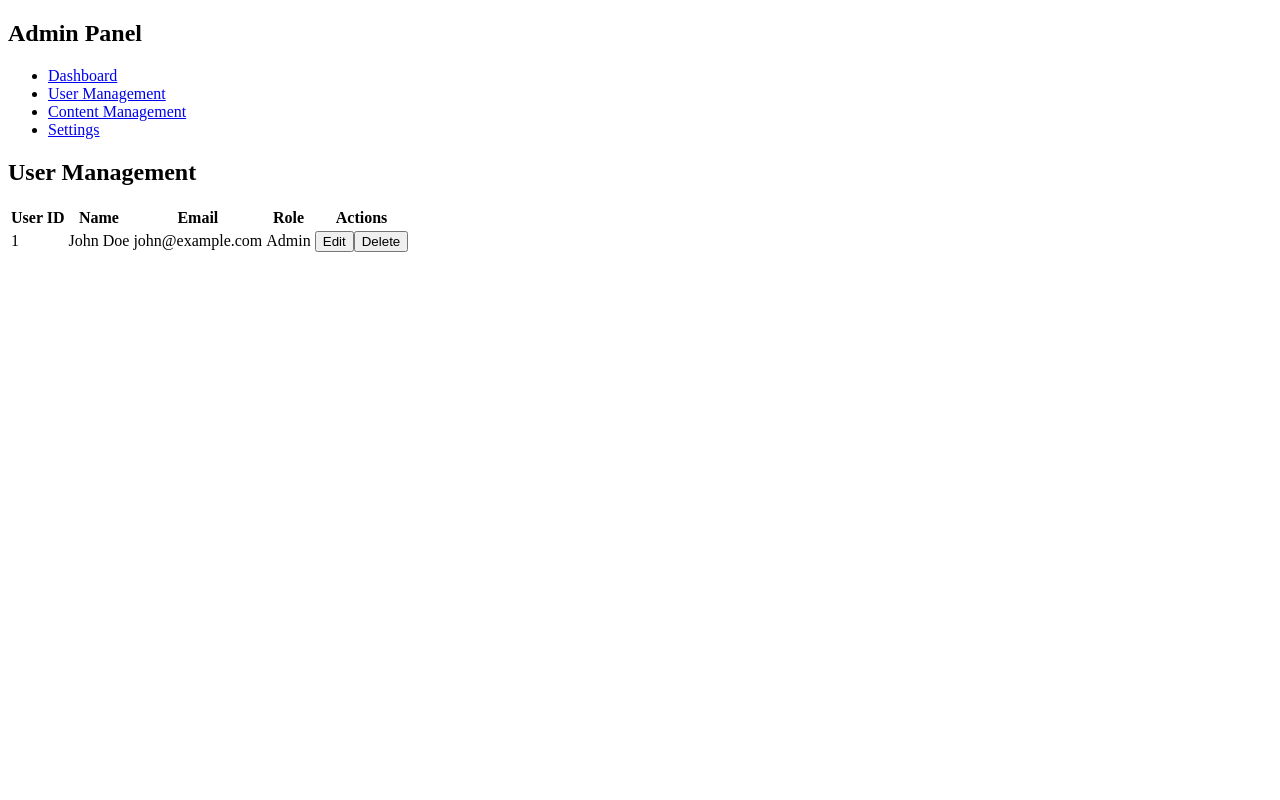
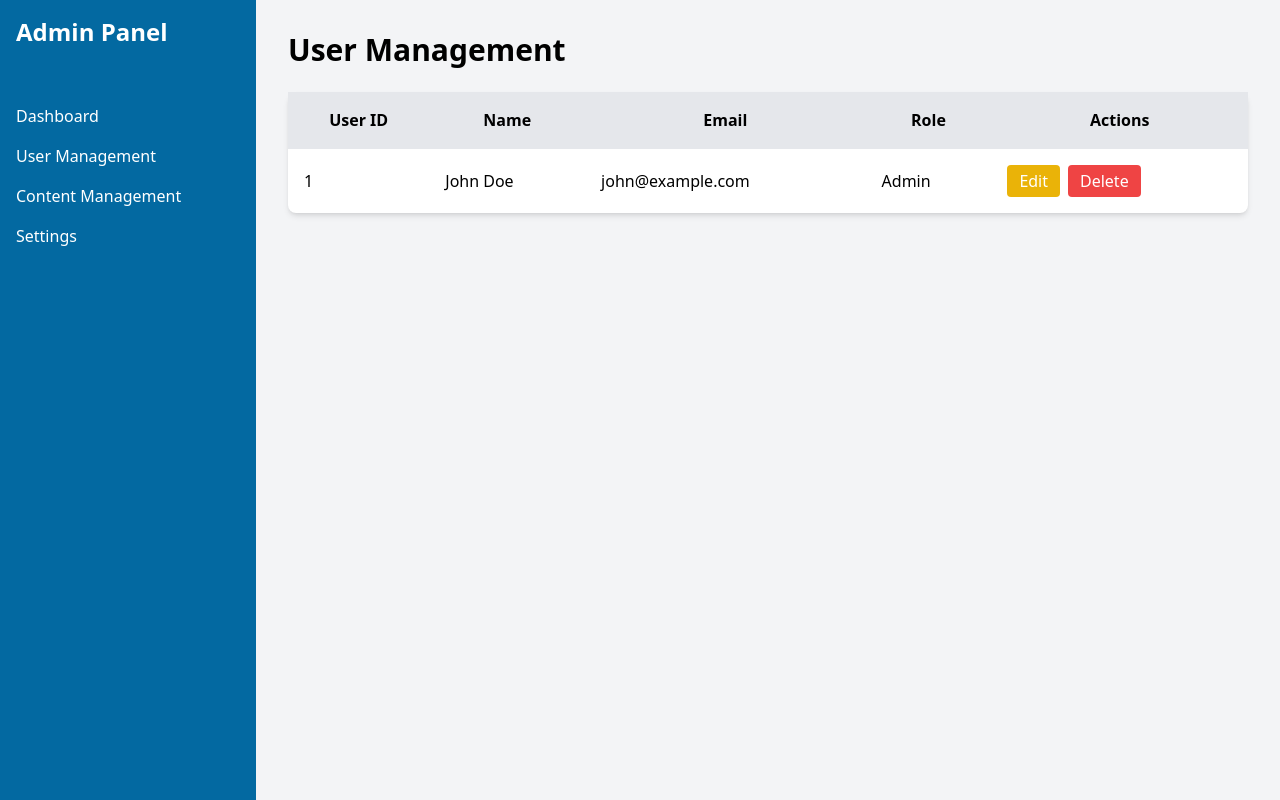
Before and after one commit to BTX0/cms-frontend, a Next.js app: page /admin/users in a window 1280 px wide. Built offline with nearby package versions, Linux system fonts and the light colour scheme.

Commit message:
Minor changes in the admin and users pages

```diff
--- a/src/components/AdminLayout.jsx
+++ b/src/components/AdminLayout.jsx
@@ -12,23 +12,23 @@ const AdminLayout = ({ children }) => {
         <nav className="mt-8">
           <ul>
             <li>
-              <Link href="/admin/dashboard">
-                <a className="block py-2 px-4 hover:bg-sky-800">Dashboard</a>
+              <Link href="/admin/dashboard" className="block py-2 px-4 hover:bg-sky-800">
+                Dashboard
               </Link>
             </li>
             <li>
-              <Link href="/admin/users">
-                <a className="block py-2 px-4 hover:bg-sky-800">User Management</a>
+              <Link href="/admin/users" className="block py-2 px-4 hover:bg-sky-800">
+                User Management
               </Link>
             </li>
             <li>
-              <Link href="/admin/content">
-                <a className="block py-2 px-4 hover:bg-sky-800">Content Management</a>
+              <Link href="/admin/content" className="block py-2 px-4 hover:bg-sky-800">
+                Content Management
               </Link>
             </li>
             <li>
-              <Link href="/admin/settings">
-                <a className="block py-2 px-4 hover:bg-sky-800">Settings</a>
+              <Link href="/admin/settings" className="block py-2 px-4 hover:bg-sky-800">
+                Settings
               </Link>
             </li>
           </ul>
--- a/src/components/UserLayout.jsx
+++ b/src/components/UserLayout.jsx
@@ -12,18 +12,18 @@ const UserLayout = ({ children }) => {
         <nav className="mt-8">
           <ul>
             <li>
-              <Link href="/user/dashboard">
-                <a className="block py-2 px-4 hover:bg-sky-800">Dashboard</a>
+              <Link href="/user/dashboard" className="block py-2 px-4 hover:bg-sky-800">
+                Dashboard
               </Link>
             </li>
             <li>
-              <Link href="/user/content">
-                <a className="block py-2 px-4 hover:bg-sky-800">Content Management</a>
+              <Link href="/user/content" className="block py-2 px-4 hover:bg-sky-800">
+                Content Management
               </Link>
             </li>
             <li>
-              <Link href="/user/profile">
-                <a className="block py-2 px-4 hover:bg-sky-800">Profile</a>
+              <Link href="/user/profile" className="block py-2 px-4 hover:bg-sky-800">
+                Profile
               </Link>
             </li>
           </ul>
--- a/src/pages/admin/dashboard.jsx
+++ b/src/pages/admin/dashboard.jsx
@@ -1,4 +1,5 @@
 import AdminLayout from '../../components/AdminLayout';
+import '../../app/globals.css';
 
 const AdminDashboard = () => {
   return (
--- a/src/pages/admin/settings.jsx
+++ b/src/pages/admin/settings.jsx
@@ -1,5 +1,5 @@
 import AdminLayout from '../../components/AdminLayout';
-
+import '../../app/globals.css';
 const Settings = () => {
   return (
     <AdminLayout>
--- a/src/pages/admin/users.jsx
+++ b/src/pages/admin/users.jsx
@@ -1,4 +1,5 @@
 import AdminLayout from '../../components/AdminLayout';
+import '../../app/globals.css';
 
 const UserManagement = () => {
   return (
--- a/src/pages/user/content.jsx
+++ b/src/pages/user/content.jsx
@@ -1,4 +1,5 @@
 import UserLayout from '../../components/UserLayout';
+import '../../app/globals.css';
 
 const ContentManagement = () => {
   return (
--- a/src/pages/user/dashboard.jsx
+++ b/src/pages/user/dashboard.jsx
@@ -1,4 +1,5 @@
 import UserLayout from '../../components/UserLayout';
+import '../../app/globals.css';
 
 const UserDashboard = () => {
   return (
--- a/src/pages/user/profile.jsx
+++ b/src/pages/user/profile.jsx
@@ -1,4 +1,5 @@
 import UserLayout from '../../components/UserLayout';
+import '../../app/globals.css';
 
 const ProfileSettings = () => {
   return (
```
